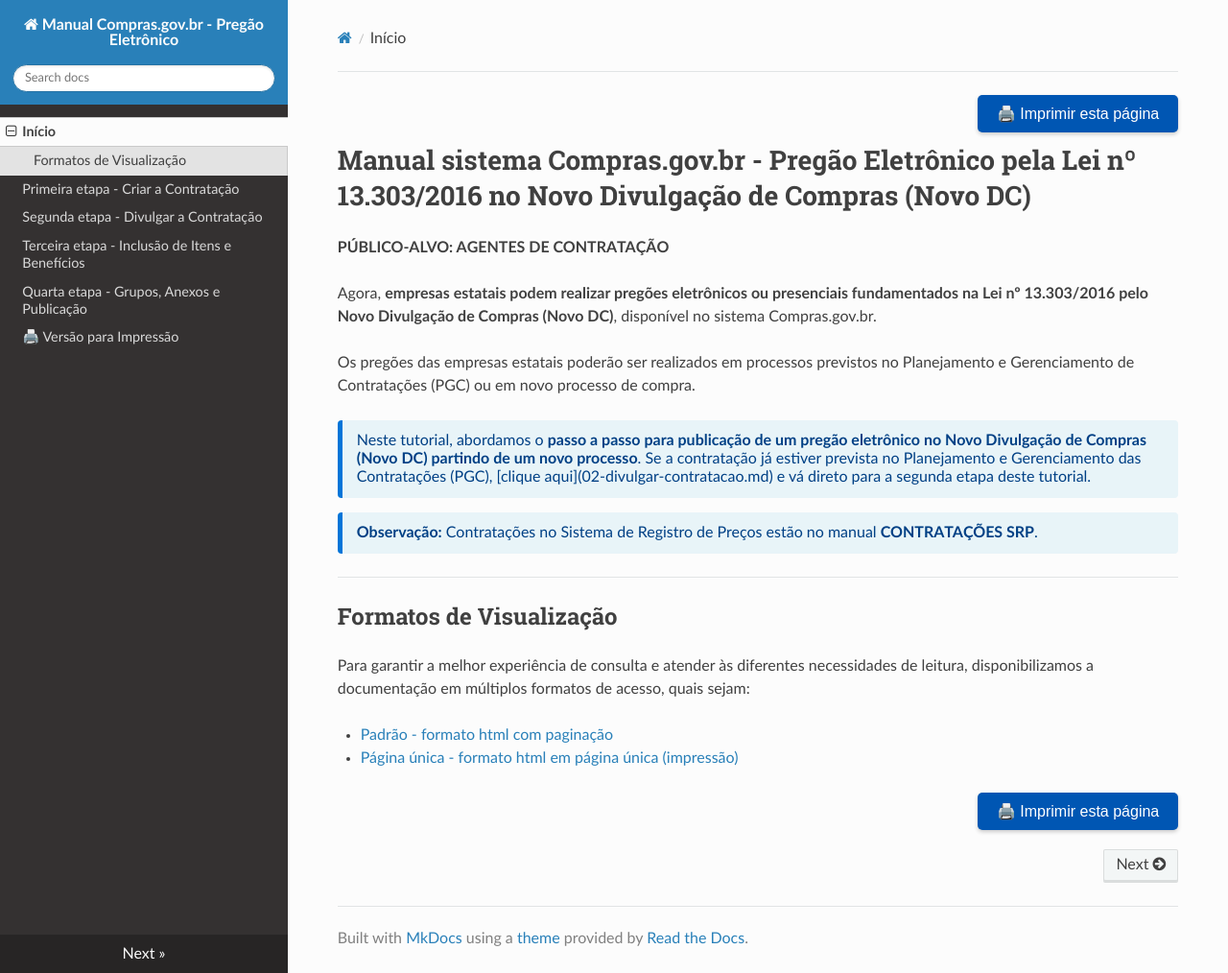
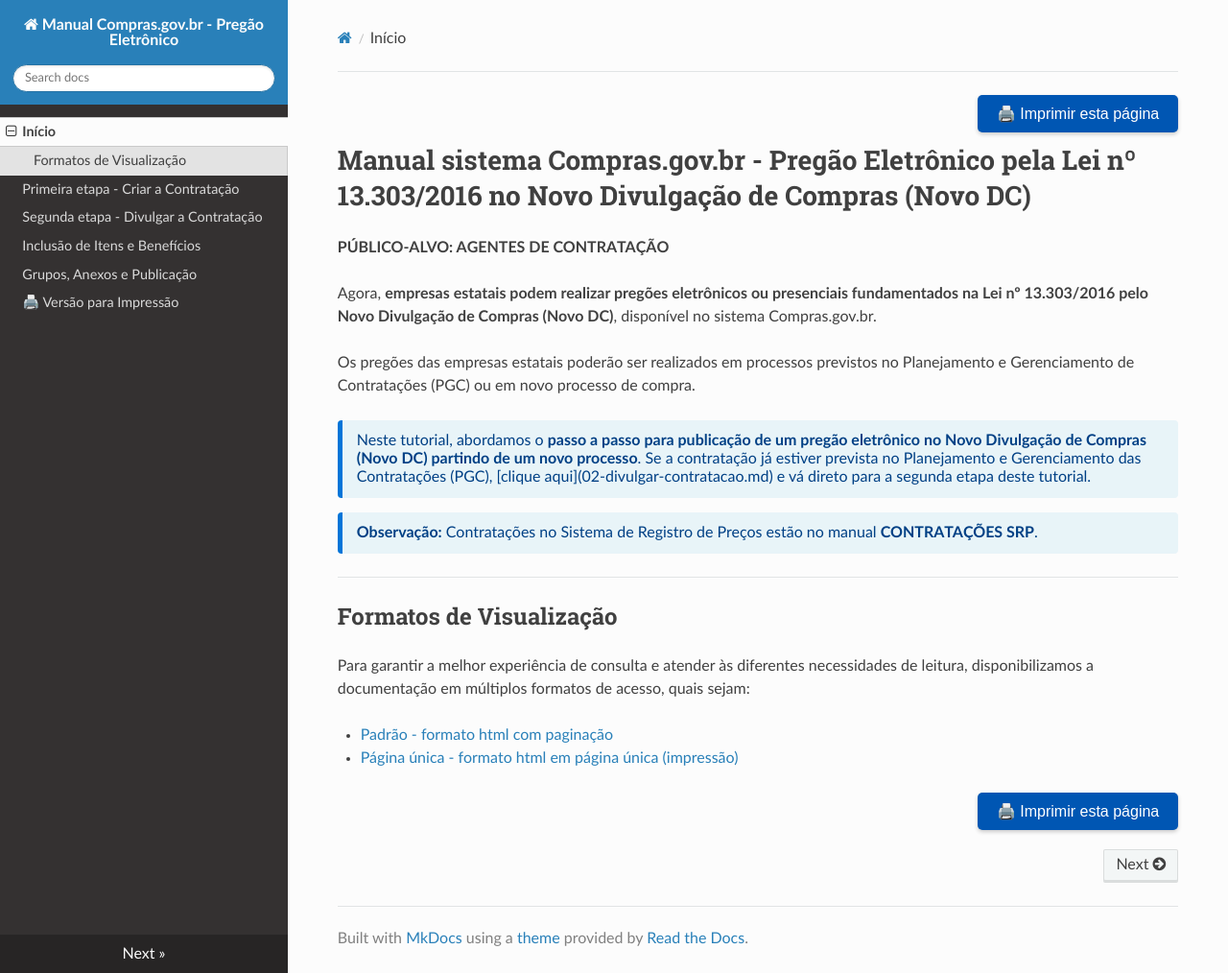
Before and after one commit to emilix10-bit/manual-compras-pregao-estilos, an MkDocs documentation site: the page built from docs/index.md, in a window 1280 px wide and 1014 px high. Shown: the whole window at 96% size. Built offline with MkDocs 1.6.1, drawn with Linux system fonts in a browser that asks for light colours; nearby versions of some CDN libraries.

Commit message:
Update mkdocs.yml

```diff
--- a/mkdocs.yml
+++ b/mkdocs.yml
@@ -11,8 +11,8 @@ nav:
   - Início: index.md
   - Primeira etapa - Criar a Contratação: 01-criar-contratacao.md
   - Segunda etapa - Divulgar a Contratação: 02-divulgar-contratacao.md
-  - Terceira etapa - Inclusão de Itens e Benefícios: 03-inclusao-itens.md
-  - Quarta etapa - Grupos, Anexos e Publicação: 04-grupos-anexos-responsaveis.md
+  - Inclusão de Itens e Benefícios: 03-inclusao-itens.md
+  - Grupos, Anexos e Publicação: 04-grupos-anexos-responsaveis.md
   - 🖨️ Versão para Impressão: versao-impressao.md
 
 
```
